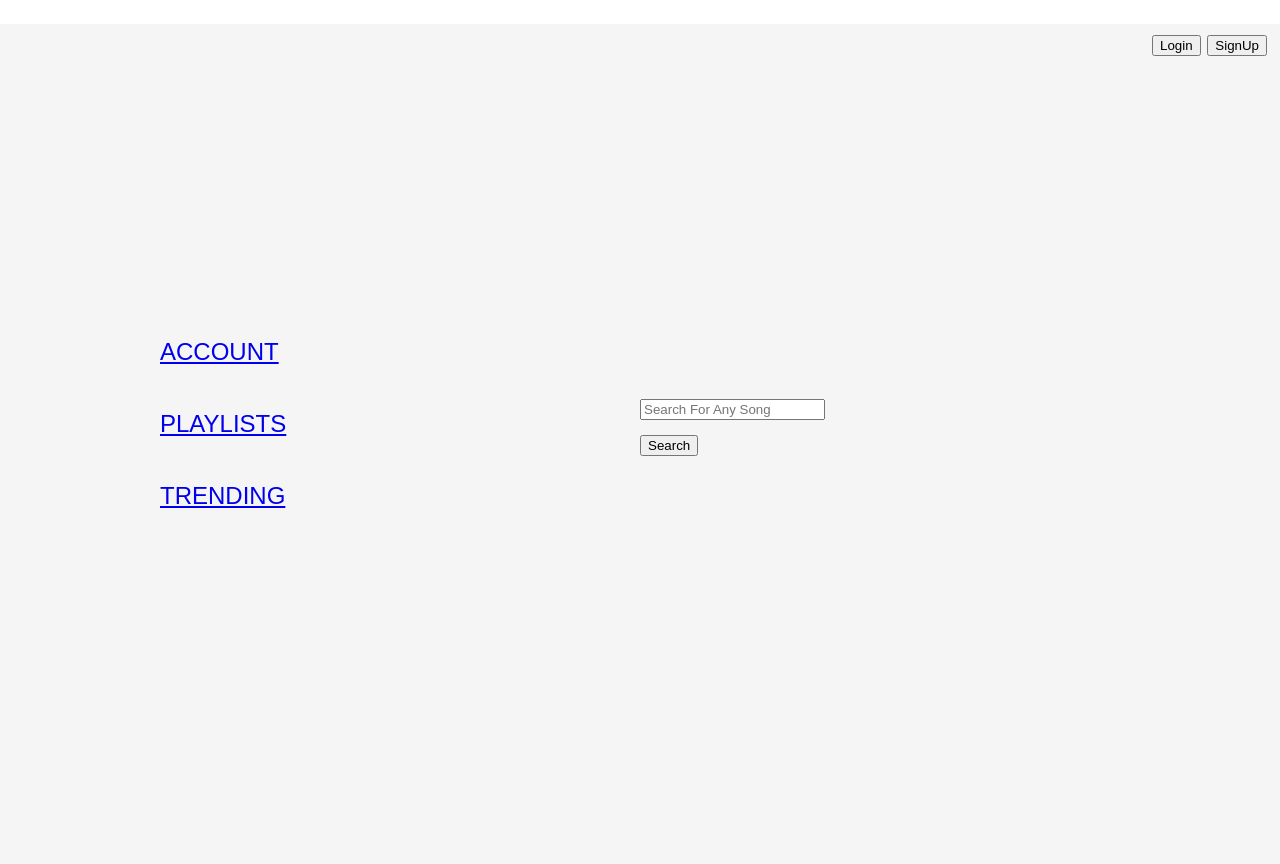
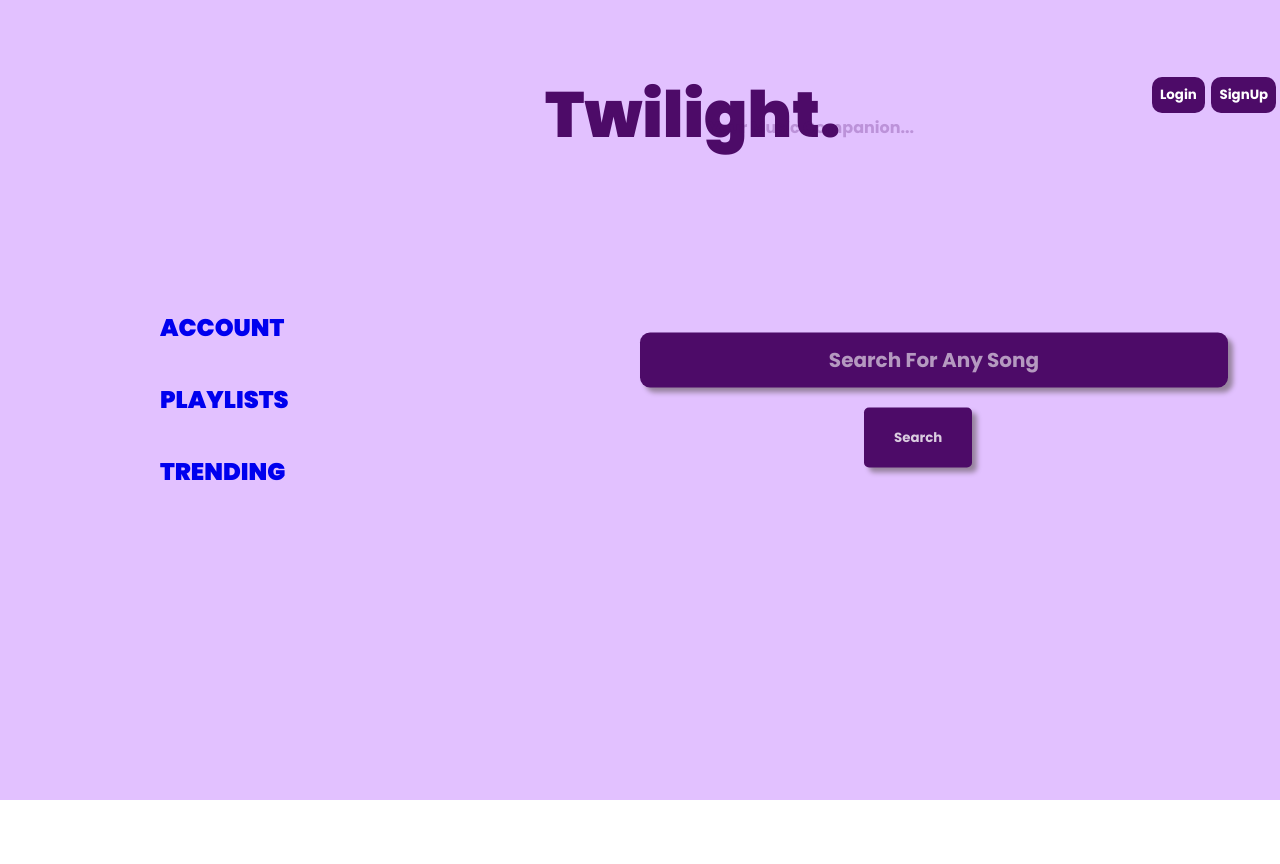
Before and after one commit to c-viswanath/Twilight, a PHP site: page / in a window 1280 px wide. Before the commit the page ends 508 px from the top, so only its background shows below. Run offline with PHP 8.4, Linux system fonts and the light colour scheme.

Commit message:
Update style.css

```diff
--- a/style.css
+++ b/style.css
@@ -1,5 +1,8 @@
+html{
+    height:0px;
+}
+body {
 
-body {
     font-size: 1.5rem;
     font-family: sans-serif;
     line-height: 150%;
@@ -7,11 +10,18 @@
 }
 .loginbuttons{
     margin-left: 80%;
+    padding-top: 10%;
 }
 
 section {
-    color: #fff;
+    color: #ffffff;
     text-align: center;
+}
+a{
+    text-decoration: none;
+    font-family: 'Poppins', sans-serif;
+    font-weight: 900;
+
 }
 
 div {
@@ -28,7 +38,10 @@
 
 h1 {
     font-size: 1.75rem;
-    margin: 0 0 0.75rem 0;
+    display: block;
+    font-family: 'Poppins',sans-serif;
+    font-weight: 800;
+    padding-left:400px;
 }
 
 .container {
@@ -36,19 +49,99 @@
     width: 100%;
 }
 
+.text {
+    overflow: hidden;
+    position: absolute;
+    font-family: "Poppins",sans-serif;
+    font-weight: 800;
+    color:#4d0b68;
+    font-size:64px;
+    padding:25px;
+    margin-left: 40%;
+  }
+
+.textdesc{
+    overflow: hidden;
+    position: absolute;
+    font-family: "Poppins",sans-serif;
+    font-weight: 600;
+    color:#4e0b6841;
+    font-size:16px;
+    padding:25px;
+    margin-left: 52.8%;
+    margin-top:6%;
+}
 .left-half {
-    background-color: #f5f5f5;
+    background-color: rgb(226, 193, 255);
+    top:0px;
     position: absolute;
     left: 0px;
     width: 50%;
+
 }
 
 .right-half {
-    background-color: #f5f5f5;
+    background-color: rgb(226, 193, 255);
+    top:0px;
     position: absolute;
     right: 0px;
     width: 50%;
+
 }
 .options-homepage-container{
     padding-left: 25%;
 }
+
+button {
+    background-color: #4d0b68; /* Green */
+    border: none;
+    color: white;
+    padding: 8px 8px;
+    text-align: center;
+    text-decoration: none;
+    display: inline-block;
+    margin-top: 10%;
+    font-family: 'Poppins', sans-serif;
+    font-weight: 700;
+    border-radius: 10px;
+  }
+
+
+#searchbox{
+    border:none;
+    text-decoration: none;
+    display: inline-block;
+    text-align: center;
+    background-color:#4d0b68;
+    padding-left: 25%;
+    padding-right: 25%;
+    padding-top:2.5%;
+    padding-bottom:2.5%;
+    border-radius: 10px;
+    font-size: 20px;
+    color: #ffffff;
+    margin-bottom: 20px;
+    font-weight: 800;
+    box-shadow: 5px 5px 5px rgb(151, 131, 159);
+}
+
+::placeholder{
+    color: #ffffff95;
+    font-family: 'Poppins',sans-serif;
+    font-weight: 600;
+}
+
+#searchbutton{
+    background-color: #4d0b68; /* Green */
+    border: none;
+    color: rgba(255, 255, 255, 0.793);
+    padding: 20px 30px;
+    text-align: center;
+    text-decoration: none;
+    display: inline-block;
+    font-family: 'Poppins', sans-serif;
+    font-weight: 700;
+    border-radius: 5px;
+    margin-left:35% ;
+    box-shadow: 5px 5px 5px rgb(151, 131, 159);
+}
```
